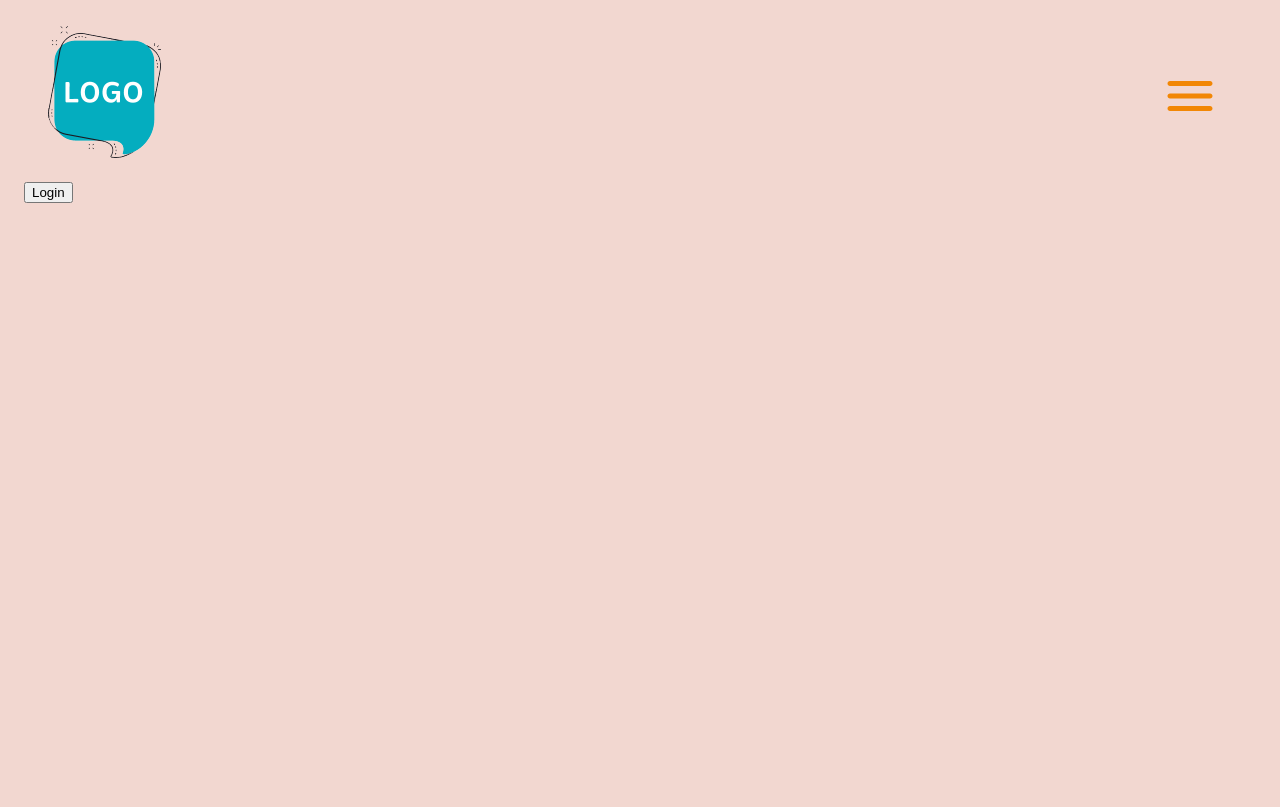
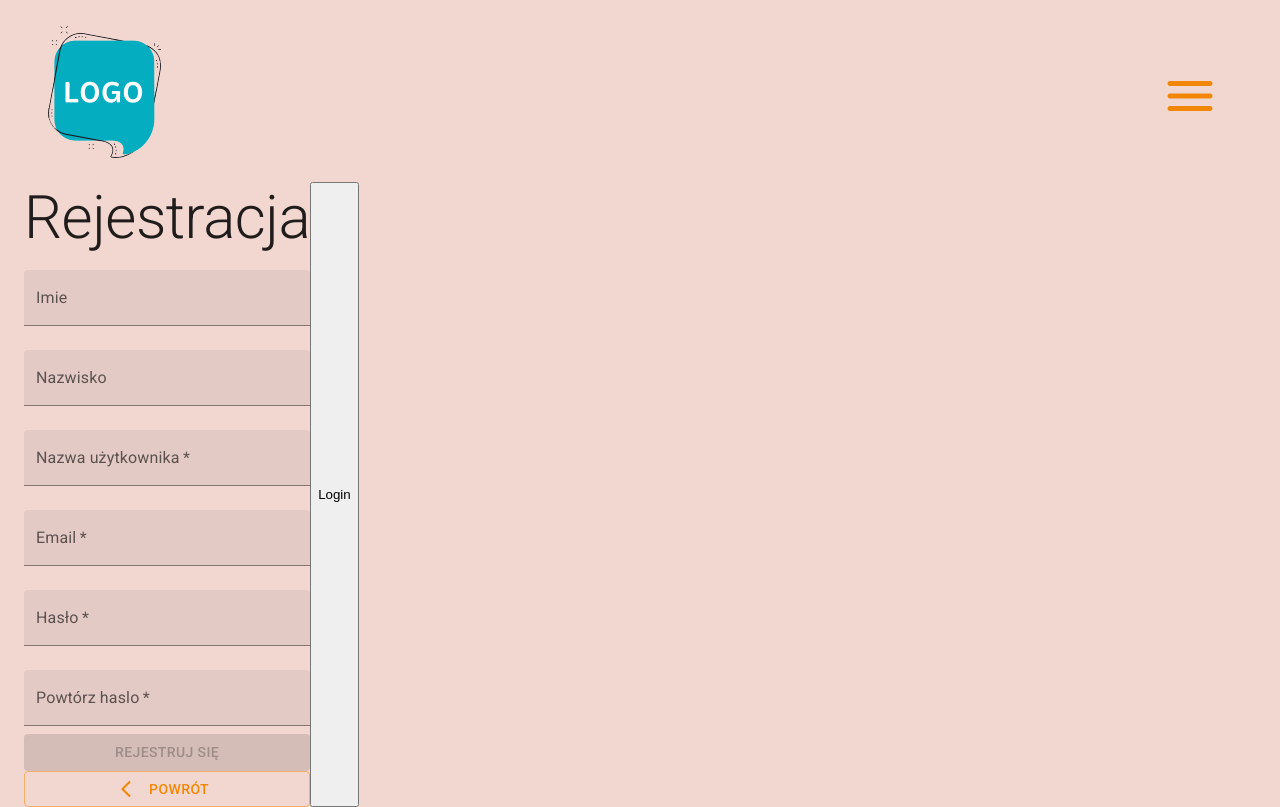
Before and after one commit to marcinz1983/TutoringOffer, a React (Create React App) app in the folder src/main/react/: page /register in a window 1280 px wide. Built offline with nearby package versions, Linux system fonts and the light colour scheme; no server answers.

Commit message:
EL60v2 bez submit (#42)
* EL60v2 bez submit

* EL60v2 bez submit

* EL60v2 bez submit

* EL60v2 poprawki

Co-authored-by: Robertm10 <myemai>

```diff
--- a/src/main/react/src/App.tsx
+++ b/src/main/react/src/App.tsx
@@ -15,6 +15,7 @@ import { CreateOfferForm } from "./components/Trainer/CreateOfferForm";
 import { FirebaseInitService } from "./services/firebase-init.service";
 import { getAllOffers } from "./services/offer.service";
 import { Homepage } from "./pages/Homepage/Homepage";
+import {RegisterForm} from "./components/User/RegisterForm";
 import { IOffer, ILocationDefaultObject} from "./typescript/interfaces"
 import { mainTheme } from './themes/mainTheme'
 
@@ -69,6 +70,7 @@ function App() {
                 <Route path="/edit-offer" component={EditOffer} />
                 <Route path="/offer-details" component={OfferDetails} />
                 <Route path="/add-offer" component={CreateOfferForm} />
+                <Route path="/register" component={RegisterForm} />
               </Switch>
               <button onClick={login}>Login</button>
             </Grid>
--- /dev/null
+++ b/src/main/react/src/components/User/RegisterForm.tsx
@@ -0,0 +1,147 @@
+import { Button,Typography, TextField, Box} from '@mui/material';
+import {Link} from 'react-router-dom';
+import ArrowBackIosIcon from "@mui/icons-material/ArrowBackIos";
+import {useState, FormEvent} from "react";
+import {IRegisterForm} from "../../typescript/interfaces";
+import {IErrorsForm}  from "../../typescript/interfaces";
+import { FormRegisterStyles as styles } from "./registerform-styles";
+import {FORM_EMAIL_ERROR,FORM_REPASSWORD_ERROR,FORM_PASSWORD_ERROR,FORM_BUTTON_REGISTER,FORM_BUTTON_BACK,FORM_TITLE_REGISTER,FORM_INPUT_EMAIL,FORM_INPUT_REPASSWORD,FORM_INPUT_PASSWORD,FORM_INPUT_USERNAME,FORM_INPUT_NAME,FORM_INPUT_SURNAME } from "../../utility/constants";
+//import axios from 'axios';
+
+export const RegisterForm = () =>{
+
+    //State
+    const handleSubmit = (e: FormEvent) => {
+        e.preventDefault();
+        console.log(RegisterForm)
+    }
+
+    const [errorsForm , setErrorsForm] = useState<IErrorsForm>({
+        email:'',
+        password:'',
+        repassword:'',
+        valid:false,
+    });
+
+    const [registerForm , setRegisterForm] = useState<IRegisterForm>({
+        firstName: '',
+        lastName: '',
+        username: '',
+        email: '',
+        password: '',
+        repassword: '',
+    });
+
+    //Check Email with regex when error set error
+    const handleEmailBlur = (event: any) =>{
+        const {target: {value}} = event;
+        //setRegisterForm({...registerForm, email: value});
+        let reg = new RegExp(/.+@.+\..+/);
+        if(!reg.test(value)){
+            setErrorsForm({...errorsForm,email:FORM_EMAIL_ERROR,valid:false});
+        }else{
+            setErrorsForm({...errorsForm,email:'',valid:true});
+        }
+    }
+
+    //Check password 1 +8 znakow 1 znak specialny 1 duża litera 1 liczba
+    const handlePasswordBlur = (event:any) =>{
+        const {target: {value}} = event;
+        //setRegisterForm({...registerForm, repassword: value});
+        let reg = new RegExp("^(?=.*[a-z])(?=.*[A-Z])(?=.*[0-9])(?=.*[!@#\\$%\\^&\\*])(?=.{8,})");
+        if(!reg.test(value)){
+            setErrorsForm({...errorsForm,password:FORM_PASSWORD_ERROR,valid:false});
+        }else{
+            setErrorsForm({...errorsForm,password:'',valid:true});
+        }
+    }
+    //Check If Password is the same as Repassword
+    const handleRepasswordBlur = (event:any) =>{
+        const {target: {value}} = event;
+        //setRegisterForm({...registerForm, repassword: value});
+        if(registerForm.password!==value){
+            setErrorsForm({...errorsForm,repassword:FORM_REPASSWORD_ERROR,valid:false});
+        }else{
+            setErrorsForm({...errorsForm,repassword:'',valid:true});
+        }
+    }
+
+    return (
+        <Box>
+            <form
+                style={styles.formContainer}
+                onSubmit={handleSubmit}
+            >
+                <Typography variant="h2">{FORM_TITLE_REGISTER}</Typography>
+                <TextField
+                    margin="normal"
+                    id="firstname"
+                    label={FORM_INPUT_NAME}
+                    variant="filled"
+                    value={registerForm.firstName}
+                    onChange={e => setRegisterForm({...registerForm, firstName: e.target.value})}/>
+                <TextField
+                    margin="normal"
+                    id="lastname"
+                    label={FORM_INPUT_SURNAME}
+                    variant="filled"
+                    value={registerForm.lastName}
+                    onChange={e => setRegisterForm({...registerForm, lastName: e.target.value})}
+                />
+                <TextField
+                    margin="normal"
+                    id="username"
+                    label={FORM_INPUT_USERNAME}
+                    variant="filled"
+                    value={registerForm.username}
+                    onChange={e => setRegisterForm({...registerForm, username: e.target.value})}
+                    required/>
+                <TextField
+                    margin="normal"
+                    id="email"
+                    label={FORM_INPUT_EMAIL}
+                    variant="filled"
+                    value={registerForm.email}
+                    onChange= {e => setRegisterForm({...registerForm, email: e.target.value})}
+                    onBlur = {handleEmailBlur}
+                    error={Boolean(errorsForm.email)}
+                    helperText={(errorsForm.email)}
+                    required
+                />
+                <TextField
+                    margin="normal"
+                    id="password"
+                    label={FORM_INPUT_PASSWORD}
+                    type="password"
+                    variant="filled"
+                    inputProps={{ minLength: 5 }}
+                    value={registerForm.password}
+                    error={Boolean(errorsForm.password)}
+                    helperText={(errorsForm.password)}
+                    onBlur = {handlePasswordBlur}
+                    onChange={e => setRegisterForm({...registerForm, password: e.target.value})}
+                    required
+                />
+                <TextField
+                    margin="normal"
+                    id="repassword"
+                    label={FORM_INPUT_REPASSWORD}
+                    type="password"
+                    variant="filled"
+                    value={registerForm.repassword}
+                    onChange={e => setRegisterForm({...registerForm, repassword: e.target.value})}
+                    onBlur = {handleRepasswordBlur}
+                    error={Boolean(errorsForm.repassword)}
+                    helperText={(errorsForm.repassword)}
+                    required
+                />
+                <Button disabled={!errorsForm.valid} variant="contained" type="submit"> {FORM_BUTTON_REGISTER} </Button>
+                <Link to="/">
+                    <Button variant="outlined" fullWidth startIcon={<ArrowBackIosIcon />}>
+                        {FORM_BUTTON_BACK}
+                    </Button>
+                </Link>
+            </form>
+        </Box>
+    )
+}
--- /dev/null
+++ b/src/main/react/src/components/User/registerform-styles.ts
@@ -0,0 +1,8 @@
+import { mainTheme } from "../../themes/mainTheme";
+
+export const FormRegisterStyles = {
+    formContainer: {
+        display: "flex",
+        flexDirection: 'column' as 'column',
+    }
+}
--- a/src/main/react/src/utility/constants.ts
+++ b/src/main/react/src/utility/constants.ts
@@ -21,6 +21,19 @@ export const HOMEPAGE_STEPSECTION_TITLE_1 = "Znajdź"
 export const HOMEPAGE_STEPSECTION_TITLE_2 = "Skontaktuj się"
 export const HOMEPAGE_STEPSECTION_TITLE_3 = "Zaplanuj lekcję"
 
+//Form Register
+export const FORM_TITLE_REGISTER = "Rejestracja"
+export const FORM_BUTTON_REGISTER = "Rejestruj się"
+export const FORM_BUTTON_BACK = "Powrót"
+export const FORM_EMAIL_ERROR = "Podaj Prawidłowy Email"
+export const FORM_PASSWORD_ERROR = "Hasło wymaga: Min 8 znaków, przynamniej 1 dużą litere, 1 znak specialny, 1 cyfrę"
+export const FORM_REPASSWORD_ERROR = "Podaj te same hasło"
+export const FORM_INPUT_NAME = "Imie"
+export const FORM_INPUT_SURNAME = "Nazwisko"
+export const FORM_INPUT_USERNAME = "Nazwa użytkownika"
+export const FORM_INPUT_EMAIL = "Email"
+export const FORM_INPUT_PASSWORD = "Hasło"
+export const FORM_INPUT_REPASSWORD = "Powtórz haslo"
 
 export const AUTOCOMPLETE_INPUT_OPTIONS = [
     {label: 'Javascript', id: '1'},
```
Also changed, not shown: src/main/react/src/typescript/interfaces.tsx (+17 -0 lines).
